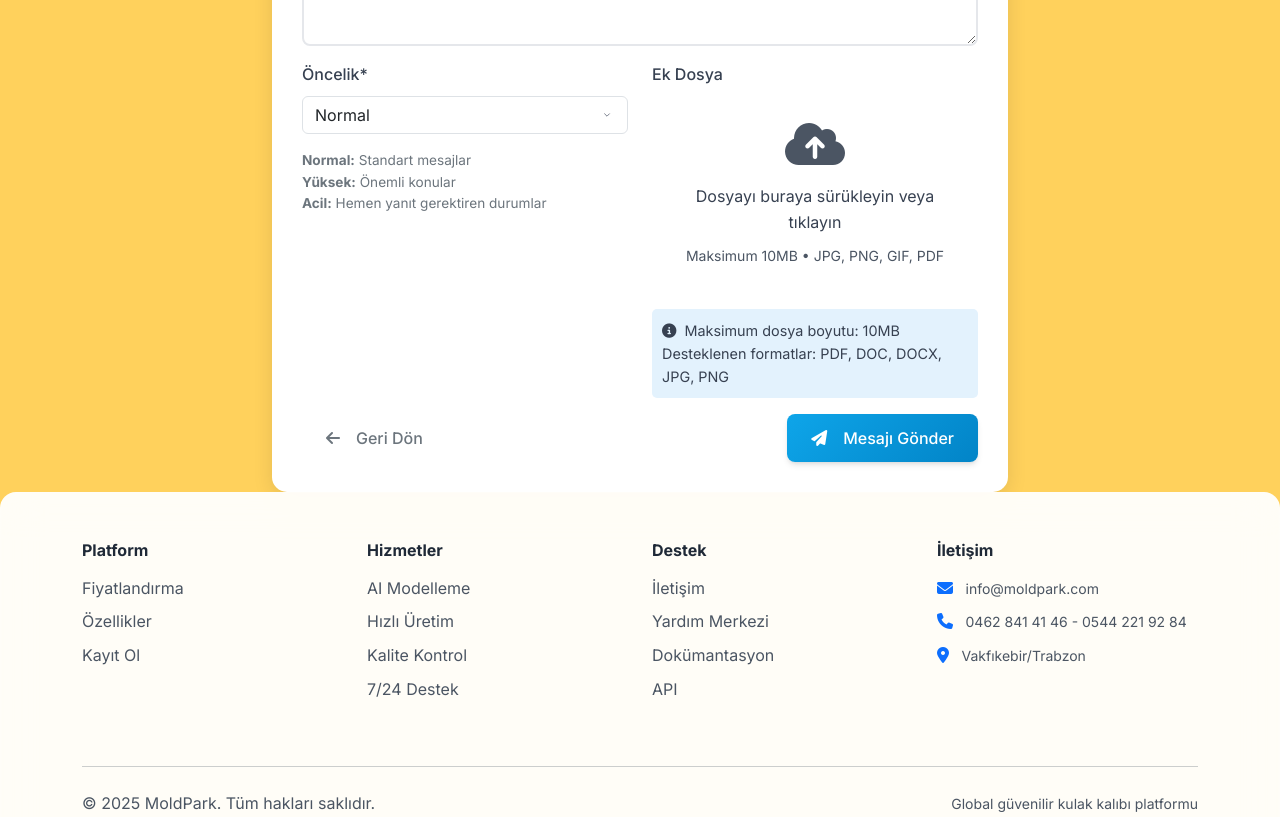
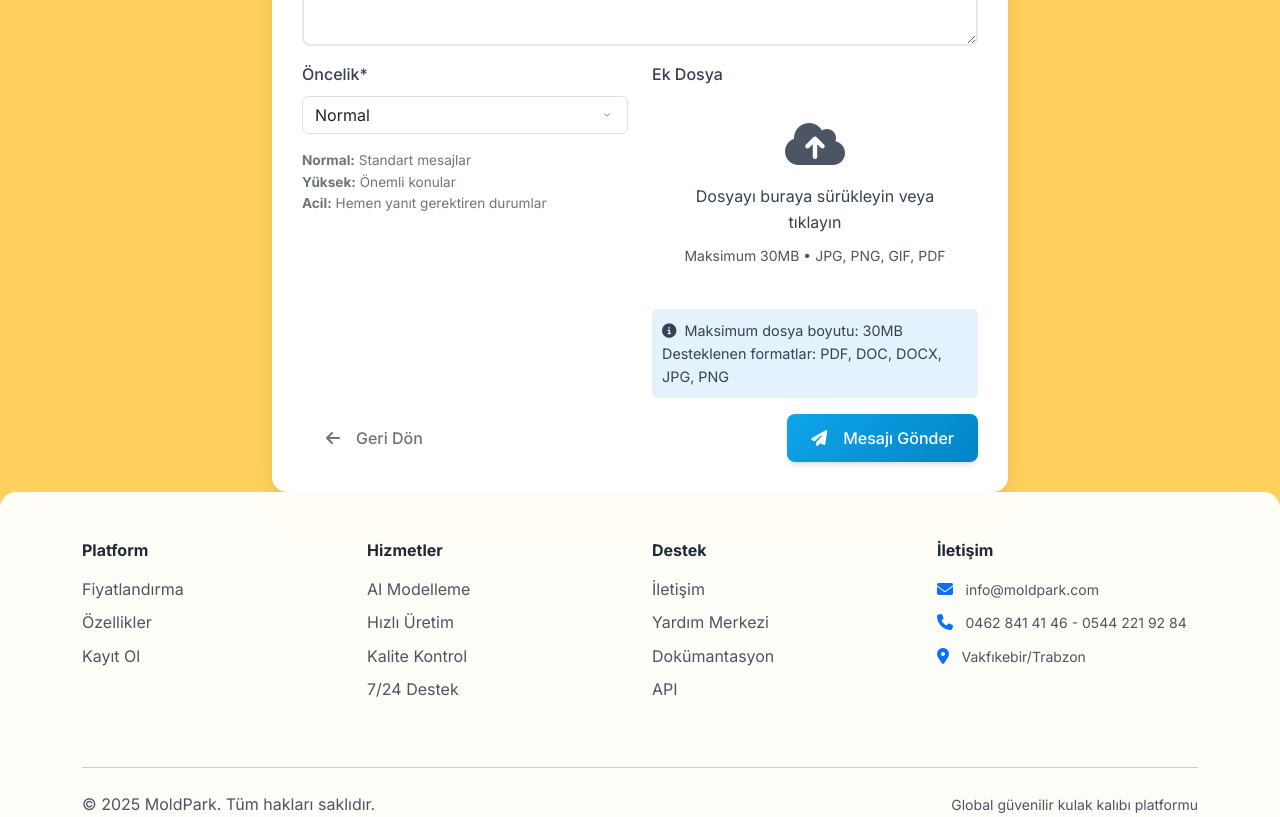
Before and after one commit to doganiot/moldpark, a Django app: page /messages/create/ in a window 1280 px wide. Shown: the part 799-1616 px from the top of the page. Run offline with Django 5.2, Linux system fonts and the light colour scheme; the visitor is signed in with stand-in values (Sample User, id 1); data comes from the database, SQL or seed files in the repository; data that the repository does not hold is empty; some libraries are stand-ins or nearby versions.

Commit message:
feat: Dosya boyutu limiti 10MB'tan 30MB'a çıkarıldı

```diff
--- a/mold/forms.py
+++ b/mold/forms.py
@@ -347,9 +347,9 @@ class RevisionRequestForm(forms.ModelForm):
     def clean_reference_image(self):
         image = self.cleaned_data.get('reference_image')
         if image:
-            # Dosya boyutu kontrolü (10MB)
-            if image.size > 10485760:
-                raise forms.ValidationError('Görsel boyutu 10MB\'dan büyük olamaz.')
+            # Dosya boyutu kontrolü (30MB)
+            if image.size > 31457280:
+                raise forms.ValidationError('Görsel boyutu 30MB\'dan büyük olamaz.')
 
             # Dosya uzantısı kontrolü
             allowed_extensions = ['jpg', 'jpeg', 'png', 'gif', 'bmp']
--- a/static/js/custom.js
+++ b/static/js/custom.js
@@ -269,7 +269,7 @@ class MoldParkApp {
     }
 
     validateFile(input, file) {
-        const maxSize = 10 * 1024 * 1024; // 10MB
+        const maxSize = 30 * 1024 * 1024; // 30MB
         const allowedTypes = ['image/jpeg', 'image/png', 'image/gif', 'application/pdf'];
 
         let isValid = true;
@@ -277,7 +277,7 @@ class MoldParkApp {
 
         if (file.size > maxSize) {
             isValid = false;
-            errorMessage = 'Dosya boyutu 10MB\'dan büyük olamaz.';
+            errorMessage = 'Dosya boyutu 30MB\'dan büyük olamaz.';
         } else if (!allowedTypes.includes(file.type)) {
             isValid = false;
             errorMessage = 'Sadece JPG, PNG, GIF ve PDF dosyaları kabul edilir.';
@@ -298,7 +298,7 @@ class MoldParkApp {
         dropZone.innerHTML = `
             <i class="fas fa-cloud-upload-alt fa-3x text-muted mb-3"></i>
             <p class="mb-2">Dosyayı buraya sürükleyin veya tıklayın</p>
-            <small class="text-muted">Maksimum 10MB • JPG, PNG, GIF, PDF</small>
+            <small class="text-muted">Maksimum 30MB • JPG, PNG, GIF, PDF</small>
         `;
 
         input.parentNode.insertBefore(dropZone, input);
--- a/templates/core/message_create.html
+++ b/templates/core/message_create.html
@@ -142,7 +142,7 @@
                             {{ form.attachment|as_crispy_field }}
                             <div class="file-upload-info">
                                 <i class="fas fa-info-circle me-1"></i>
-                                Maksimum dosya boyutu: 10MB<br>
+                                Maksimum dosya boyutu: 30MB<br>
                                 Desteklenen formatlar: PDF, DOC, DOCX, JPG, PNG
                             </div>
                         </div>
--- a/templates/mold/revision_request_form.html
+++ b/templates/mold/revision_request_form.html
@@ -117,7 +117,7 @@
                                 </label>
                                 {{ form.reference_image }}
                                 <div class="form-text">
-                                    Sorunu gösteren bir görsel ekleyebilirsiniz (Maks. 10MB)
+                                    Sorunu gösteren bir görsel ekleyebilirsiniz (Maks. 30MB)
                                 </div>
                                 {% if form.reference_image.errors %}
                                     <div class="text-danger small">{{ form.reference_image.errors.0 }}</div>
```
